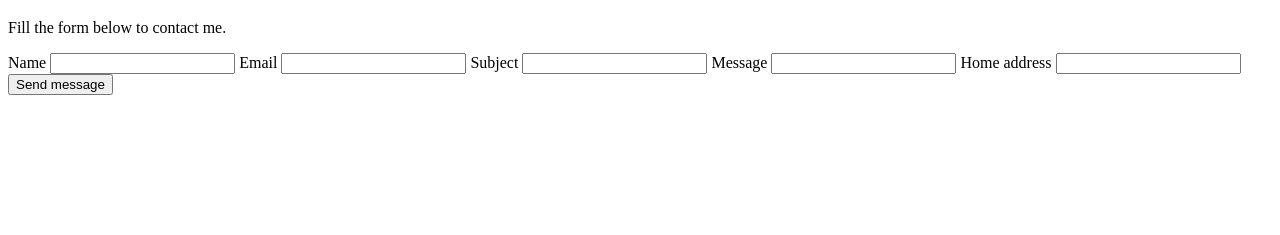
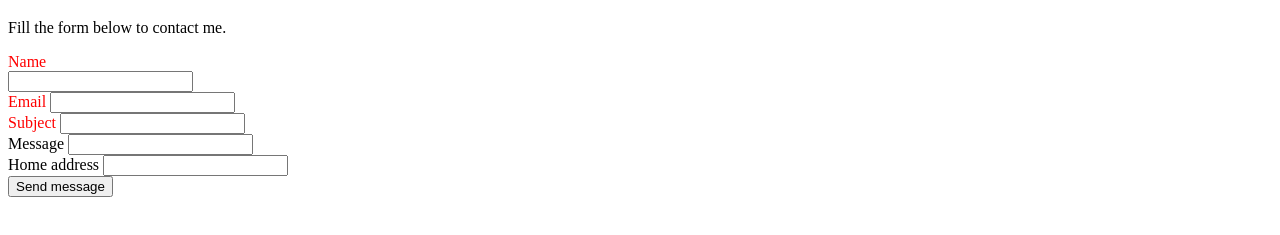
Before and after one commit to bolexy200/bolexy200, a plain HTML site: page index.html in a window 1280 px wide. Shown: the part 61-296 px from the top of the page. Drawn offline with Linux system fonts and the light colour scheme.

Commit message:
Add color and arrangement

```diff
--- a/index.html
+++ b/index.html
@@ -2,6 +2,7 @@
 <html>
     <head>
         <title>Contact Me</title>
+        <link rel="stylesheet" href="styles.css">
     </head>
     <body>
         <h1>Contact</h1>
@@ -12,17 +13,17 @@
             </p>
 
             <form>
-                <label for="nameInput">
-                    Name
+                <label class="short-input" for="nameInput">
+                    Name <br>
                     <input id="nameInput" type="text">
                 </label>
 
-                <label for="emailInput">
+                <label class="short-input" for="emailInput">
                     Email
                     <input id="emailInput" type="email">
                 </label>
 
-                <label for="subject">
+                <label class="short-input" for="subject">
                     Subject
                     <input id="subject" type="text">
                 </label>
--- /dev/null
+++ b/styles.css
@@ -0,0 +1,7 @@
+.short-input {
+    color: red;
+}
+
+label, button {
+    display: block;
+}
```
